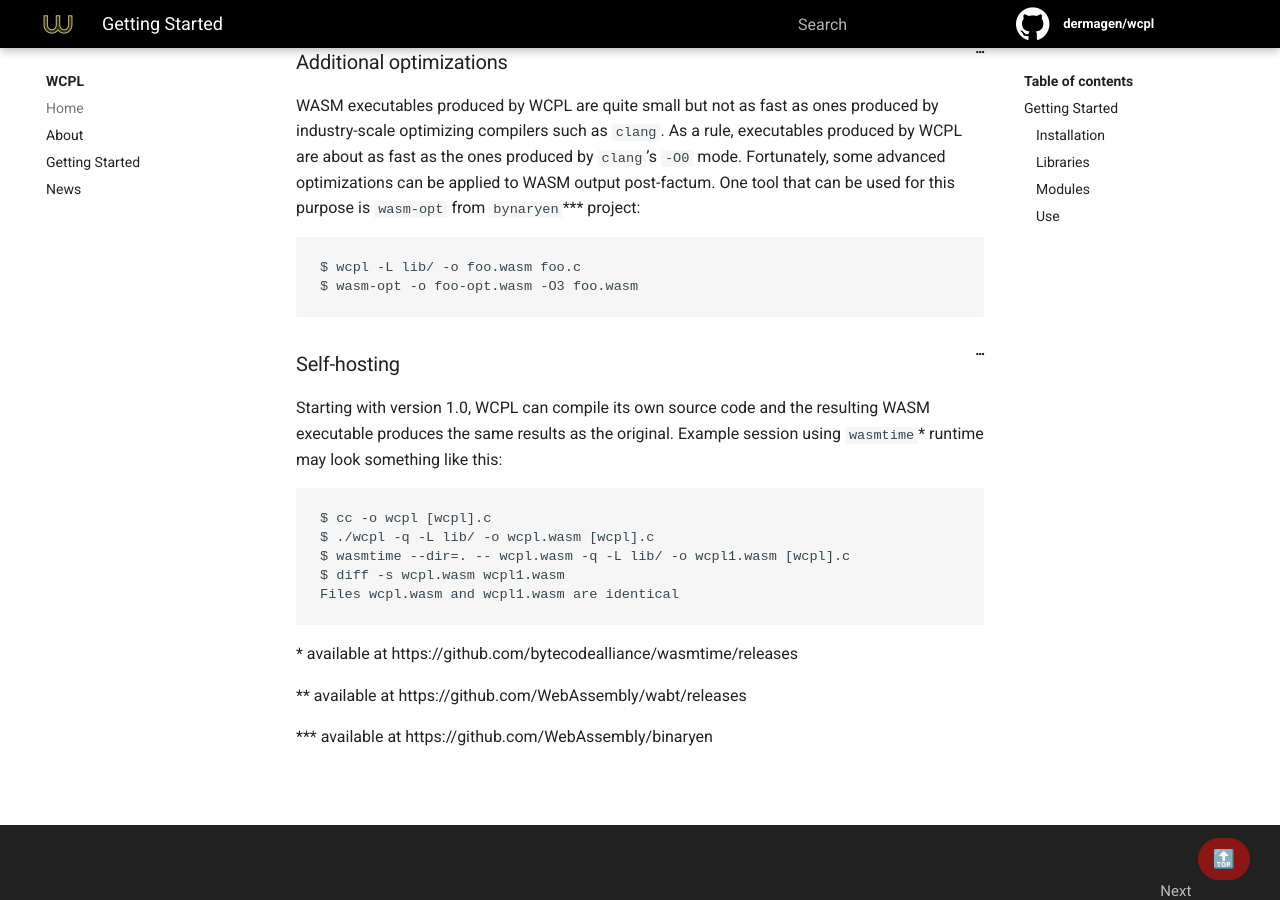
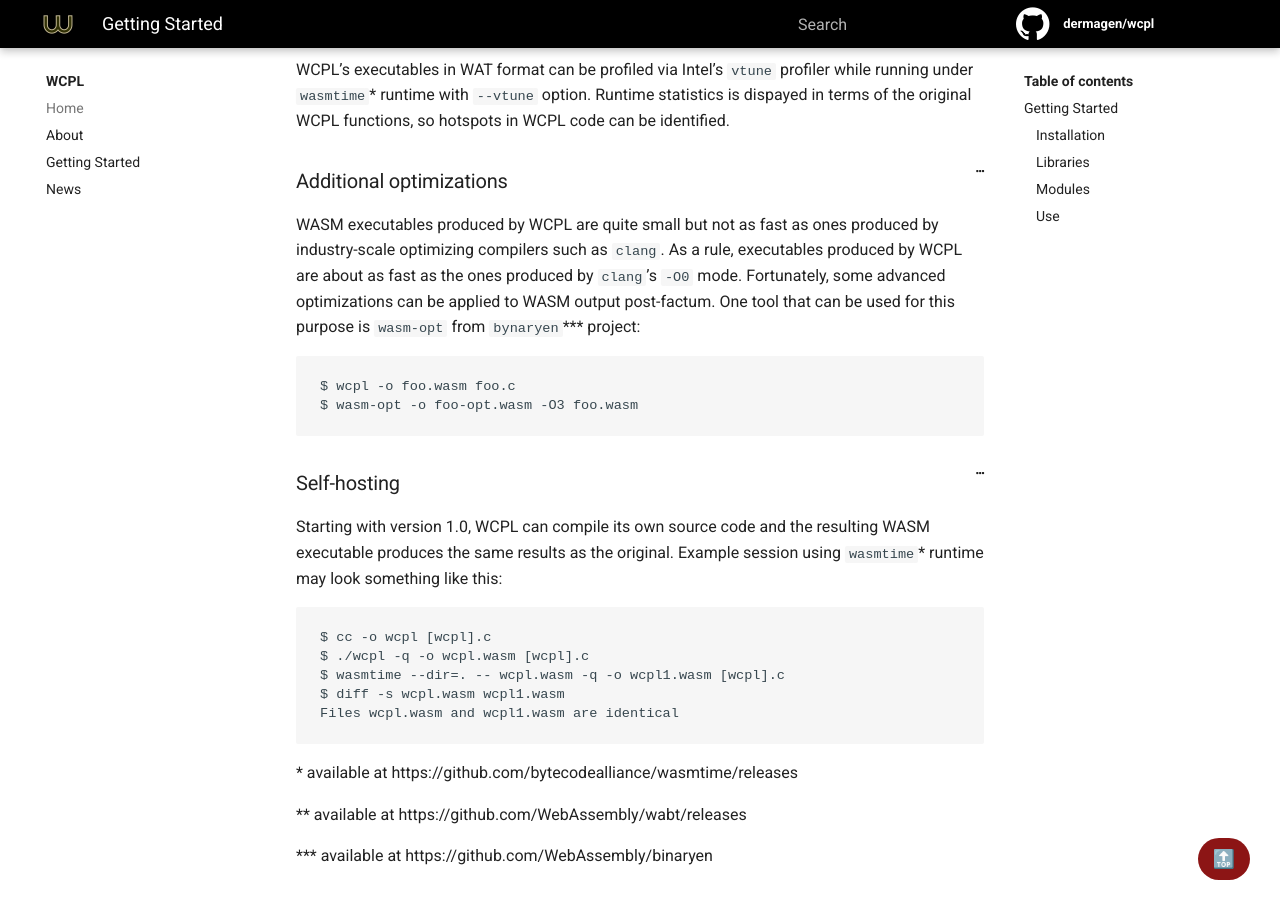
Before and after one commit to false-schemers/wcpl, a Jekyll site: the page built from docs/_docs/getting-started.md, in a window 1280 px wide and 900 px high, scrolled down 3338 px. Built offline with Jekyll 4.4.1, drawn with Linux system fonts in a browser that asks for light colours; some of the changed text lies outside the part shown.

Commit message:
Update getting-started.md

````diff
--- a/docs/_docs/getting-started.md
+++ b/docs/_docs/getting-started.md
@@ -131,7 +133,7 @@ Fortunately, some advanced optimizations can be applied to WASM output post-fact
 One tool that can be used for this purpose is `wasm-opt` from `bynaryen`*** project:
 
 ```
-$ wcpl -L lib/ -o foo.wasm foo.c
+$ wcpl -o foo.wasm foo.c
 $ wasm-opt -o foo-opt.wasm -O3 foo.wasm
 ```
 
@@ -143,8 +145,8 @@ runtime may look something like this:
 
 ```
 $ cc -o wcpl [wcpl].c
-$ ./wcpl -q -L lib/ -o wcpl.wasm [wcpl].c
-$ wasmtime --dir=. -- wcpl.wasm -q -L lib/ -o wcpl1.wasm [wcpl].c
+$ ./wcpl -q -o wcpl.wasm [wcpl].c
+$ wasmtime --dir=. -- wcpl.wasm -q -o wcpl1.wasm [wcpl].c
 $ diff -s wcpl.wasm wcpl1.wasm
 Files wcpl.wasm and wcpl1.wasm are identical
 ```
````
Also changed, not shown: other parts of docs/_docs/getting-started.md (+2 -0 lines).
